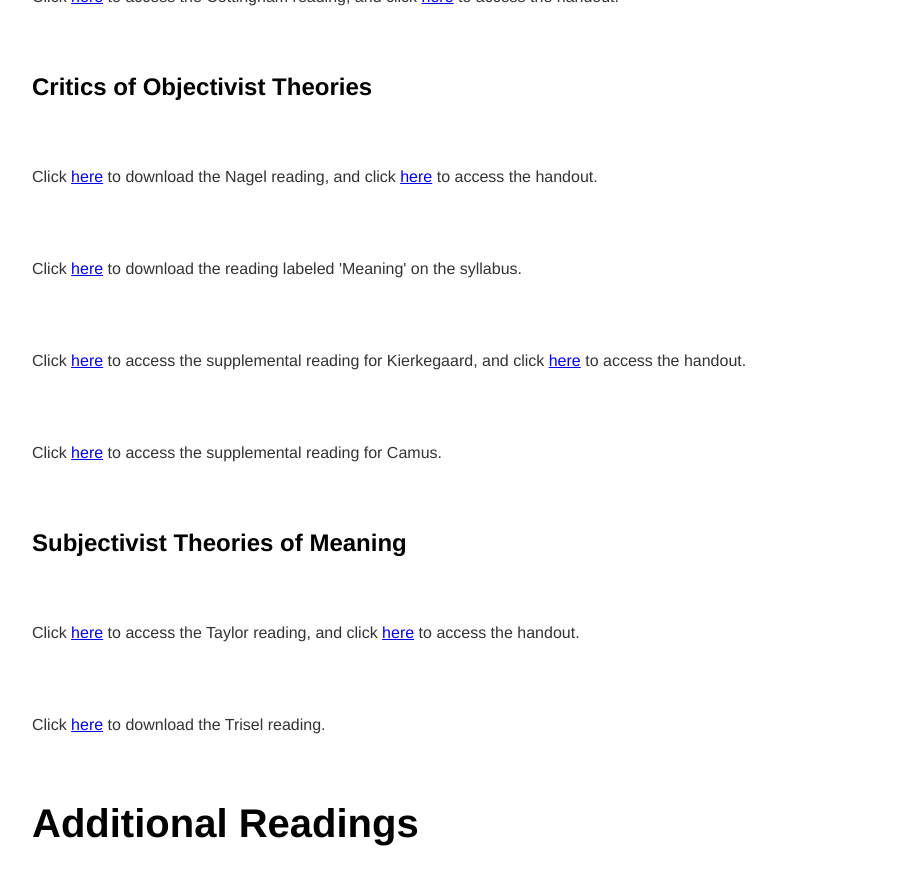
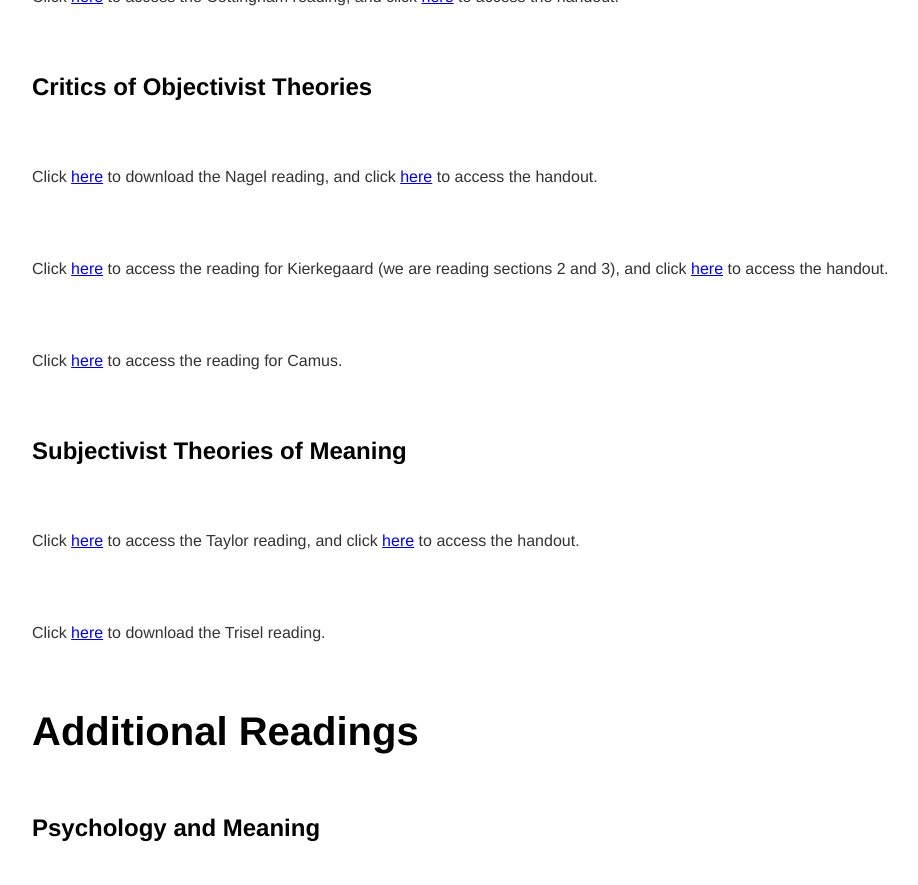
Before and after one commit to kevinjpatton/kevinjpatton.github.io, a Jekyll site: the page built from teaching/phil_1010/readings/index.html, in a window 1280 px wide and 900 px high, scrolled down 502 px. Shown: the top 885 px of the window, without its empty margins (160-1078 px from the left). Built offline with Jekyll 4.4.1, drawn with Linux system fonts in a browser that asks for light colours; Markdown is read by kramdown in place of the engine named in the settings.

Commit message:
Update index.html

```diff
--- a/teaching/phil_1010/readings/index.html
+++ b/teaching/phil_1010/readings/index.html
@@ -10,9 +10,8 @@ title: PHIL1010 - Readings
 
 <h2>Critics of Objectivist Theories</h2>
 <p>Click <a href="/teaching/phil_1010/Thomas Nagel - Mortal Questions.pdf" target="_blank">here</a> to download the Nagel reading, and click <a href="Handout - Nagel and The Absurd.pdf" target="_blank">here</a> to access the handout.</p>
-<p>Click <a href="/teaching/phil_1010/The Meaning of Life and the Great Philosophers.pdf" target="_blank">here</a> to download the reading labeled 'Meaning' on the syllabus.</p>
-<p>Click <a href="https://iep.utm.edu/mean-ear/#SH2b" target="_blank">here</a> to access the supplemental reading for Kierkegaard, and click <a href="Handout - Kierkegaard.pdf" target="_blank">here</a> to access the handout.</p>
-<p>Click <a href="https://plato.stanford.edu/entries/camus/#SuiAbsHapMytSis" target="_blank">here</a> to access the supplemental reading for Camus.</p>
+<p>Click <a href="https://plato.stanford.edu/entries/kierkegaard/" target="_blank">here</a> to access the reading for Kierkegaard (we are reading sections 2 and 3), and click <a href="Handout - Kierkegaard.pdf" target="_blank">here</a> to access the handout.</p>
+<p>Click <a href="https://plato.stanford.edu/entries/camus/#SuiAbsHapMytSis" target="_blank">here</a> to access the reading for Camus.</p>
 
 <h2>Subjectivist Theories of Meaning</h2>
 <p>Click <a href="/teaching/phil_1010/Richard Taylor - The Meaning of Life.pdf" target="_blank">here</a> to access the Taylor reading, and click <a href="/teaching/phil_1010/Handout - Taylor.pdf" target="_blank">here</a> to access the handout.</p>
```
